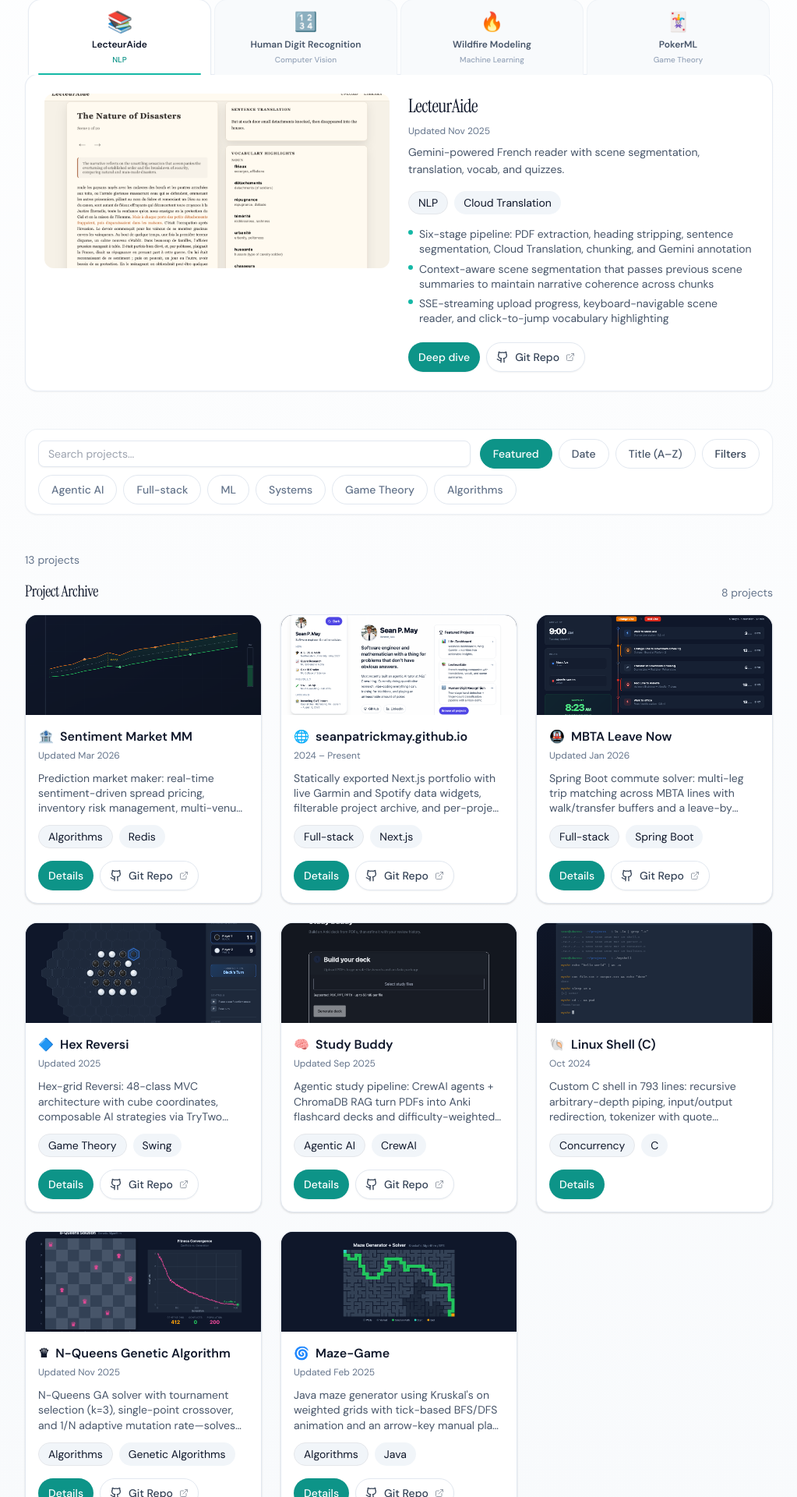
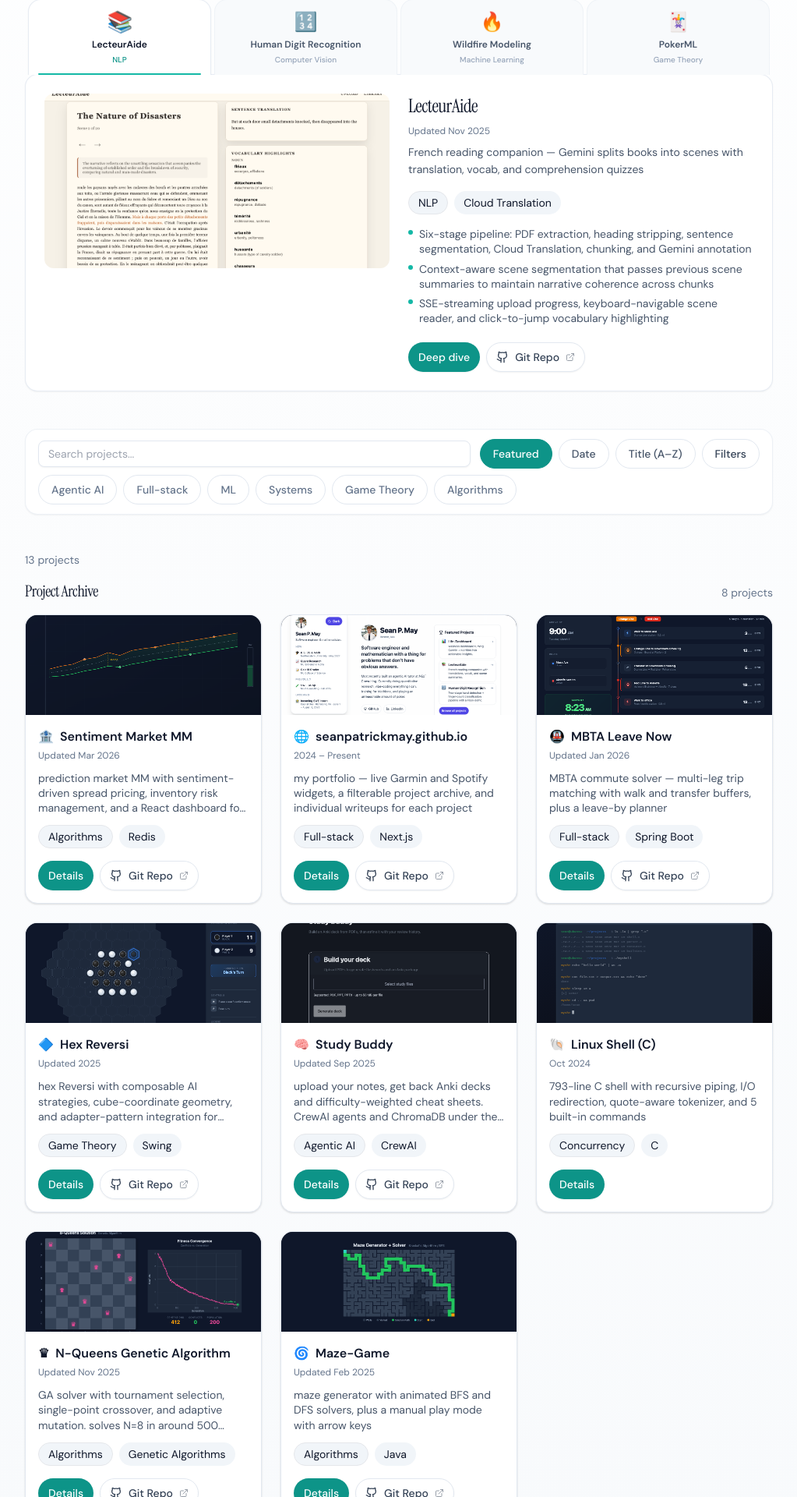
Before and after one commit to seanpatrickmay/seanpatrickmay.github.io, a Next.js app: page /projects in a window 1280 px wide. Shown: the part 851-2771 px from the top of the page at 78% size, without its empty margins (128-1151 px from the left). Built offline with nearby package versions, Linux system fonts and the light colour scheme.

Commit message:
content: rewrite site copy to casual tone

```diff
--- a/components/AboutSection.jsx
+++ b/components/AboutSection.jsx
@@ -212,7 +212,7 @@ export default function AboutSection({
           <div className="space-y-4">
             <div className="space-y-4">
               <h3 className="font-display text-2xl tracking-tight text-slate-900 dark:text-slate-50">
-                Off the clock
+                when i'm not coding
               </h3>
 
               <HobbySpotlight hobbies={hobbySpotlights} />
@@ -221,7 +221,7 @@ export default function AboutSection({
             {hasHighlights && (
               <div className="space-y-4">
                 <h3 className="font-display text-2xl tracking-tight text-slate-900 dark:text-slate-50">
-                  Project spotlights
+                  projects worth showing
                 </h3>
                 <div className="grid gap-6 md:grid-cols-2">
                   {highlights.map(project => (
--- a/components/Header.jsx
+++ b/components/Header.jsx
@@ -117,7 +117,7 @@ export default function Header({ links }) {
                     Sean P. May
                   </a>
                   <p className="text-sm leading-relaxed text-slate-600 dark:text-slate-300">
-                    Software engineer &amp; mathematician.
+                    i write software and do math
                   </p>
                 </div>
                 <div className="mt-4 space-y-4 text-sm text-slate-600 dark:text-slate-300">
--- a/pages/404.jsx
+++ b/pages/404.jsx
@@ -14,14 +14,14 @@ export default function NotFound() {
             404
           </p>
           <h1 className="mt-2 font-display text-4xl tracking-tight text-slate-900 dark:text-slate-50">
-            Page not found
+            page not found
           </h1>
           <p className="mt-3 text-base text-slate-600 dark:text-slate-300">
-            This page doesn&apos;t exist, but plenty of others do.
+            this page doesn't exist, but there's plenty more to look at
           </p>
           <div className="mt-6">
             <PillLink href="/" variant="solid" icon={Home} className="px-5">
-              Back home
+              back home
             </PillLink>
           </div>
         </div>
--- a/pages/projects/index.jsx
+++ b/pages/projects/index.jsx
@@ -258,7 +258,7 @@ export default function ProjectsIndex() {
           <div>
             <h1 className="font-display text-4xl tracking-tight">Projects</h1>
             <p className="text-slate-600 dark:text-slate-300 mt-2 max-w-2xl">
-              A few projects I&apos;m proud of, and a few more I learned a lot from.
+              things i've built — some i'm proud of, and some that taught me a lot
             </p>
           </div>
           <PillLink href="/" variant="outline" className="px-4">
@@ -386,7 +386,7 @@ export default function ProjectsIndex() {
 
           {filteredProjects.length === 0 ? (
             <div className="rounded-2xl border border-dashed border-slate-300 bg-white/60 p-8 text-center text-sm text-slate-600 dark:border-slate-700 dark:bg-slate-900/60 dark:text-slate-300">
-              No projects match those filters. Try adjusting your search or clearing selections.
+              nothing matches those filters, try adjusting your search or clearing some
             </div>
           ) : (
             archiveProjects.length > 0 && (
--- a/public/projects.json
+++ b/public/projects.json
@@ -14,8 +14,8 @@
       "Garmin API",
       "Spotify API"
     ],
-    "oneLiner": "Next.js portfolio with live Garmin training stats, Spotify feeds, and 16 project case studies—statically exported to GitHub Pages.",
-    "cardDescription": "Statically exported Next.js portfolio with live Garmin and Spotify data widgets, filterable project archive, and per-project case study pages.",
+    "oneLiner": "this site. pulls my Garmin and Spotify data live, has writeups for all my projects, and it's just static HTML on GitHub Pages",
+    "cardDescription": "my portfolio — live Garmin and Spotify widgets, a filterable project archive, and individual writeups for each project",
     "languages": [
       "JavaScript",
       "Python"
@@ -89,9 +89,9 @@
       "TypeScript",
       "OpenAI"
     ],
-    "oneLiner": "Full-stack personal OS with auto iMessage ingestion, calendar sync, project tracking, AI-powered todos, and Garmin biometrics—all rendered in a Monet-inspired pixel art interface.",
+    "oneLiner": "my personal command center — it reads my iMessages, syncs my calendar, generates AI todos, tracks Garmin biometrics, and the whole thing is wrapped in a Monet-inspired pixel art UI",
     "featuredDescription": "Personal command center: auto iMessage ingestion, calendar + project integration, AI-generated todos, and biometric tracking.",
-    "cardDescription": "Auto iMessage ingestion, calendar sync, project tracking, AI todos, and Garmin biometrics in a Monet pixel art UI.",
+    "cardDescription": "auto iMessage ingestion, calendar sync, AI-generated todos, and Garmin biometrics in a pixel art Monet theme",
     "languages": [
       "Python",
       "TypeScript"
@@ -167,9 +167,9 @@
       "Cloud Translation",
       "Next.js"
     ],
-    "oneLiner": "Six-stage NLP pipeline using Gemini 1.5 Pro and Cloud Translation that turns French PDFs into scene-segmented reading experiences with sentence-level translation, vocabulary extraction, and comprehension quizzes.",
-    "featuredDescription": "French reading companion: Gemini-powered scene segmentation, sentence-level translation, vocab extraction, and quizzes.",
-    "cardDescription": "Gemini-powered French reader with scene segmentation, translation, vocab, and quizzes.",
+    "oneLiner": "takes French PDFs and turns them into actual reading experiences — scene segmentation, sentence-by-sentence translation, vocab extraction, and quizzes. i built it because looking things up word by word was killing me",
+    "featuredDescription": "French reading companion — Gemini splits books into scenes with translation, vocab, and comprehension quizzes.",
+    "cardDescription": "French reading companion — Gemini splits books into scenes with translation, vocab, and comprehension quizzes",
     "languages": [
       "Python",
       "TypeScript"
@@ -242,9 +242,9 @@
       "Computer Vision",
       "HTML"
     ],
-    "oneLiner": "Two-stage PyTorch pipeline (~7.5M params each) that localizes a hand bounding box then classifies raised finger count, trained on a custom annotated dataset.",
-    "featuredDescription": "Two-stage PyTorch pipeline: hand localization then finger-count classification with a custom dataset and Flask demo.",
-    "cardDescription": "Two-stage PyTorch CV pipeline: hand detection then finger-count classification.",
+    "oneLiner": "two PyTorch CNNs — first one finds your hand in the frame, second one counts how many fingers you're holding up. trained on a dataset i annotated myself",
+    "featuredDescription": "two-stage CV pipeline: find the hand, then count the fingers. custom dataset and a Flask demo",
+    "cardDescription": "two-stage CV pipeline: find the hand, then count the fingers. custom dataset and a Flask demo",
     "languages": [
       "Python"
     ],
@@ -315,8 +315,8 @@
       "Earth Engine",
       "scikit-learn"
     ],
-    "oneLiner": "Multi-language pipeline (Python, JavaScript, R) that downloads GOES satellite imagery via Earth Engine, converts to GOFER-format JSON, and runs locational logistic regressions over fire spread.",
-    "cardDescription": "Wildfire research pipeline: Earth Engine satellite downloads, GOFER-format JSON normalization, scikit-learn logistic regressions, and a canvas-based fire viewer.",
+    "oneLiner": "research pipeline that pulls GOES satellite data through Earth Engine, converts it to GOFER-format JSON, and runs regressions on how fires spread. Python, JavaScript, and R all in one repo",
+    "cardDescription": "wildfire research — satellite data downloads, JSON normalization, logistic regressions, and a canvas viewer for the outputs",
     "languages": [
       "Python",
       "JavaScript"
@@ -389,8 +389,8 @@
       "TypeScript",
       "Docker"
     ],
-    "oneLiner": "Automated market-making engine for prediction markets that manages inventory risk, dynamically adjusts bid-ask spreads based on sentiment signals, and executes across Kalshi and Polymarket.",
-    "cardDescription": "Prediction market maker: real-time sentiment-driven spread pricing, inventory risk management, multi-venue quote execution, and a React monitoring dashboard.",
+    "oneLiner": "automated market maker for prediction markets — ingests sentiment signals, prices two-sided quotes, manages inventory risk, and executes across Kalshi and Polymarket",
+    "cardDescription": "prediction market MM with sentiment-driven spread pricing, inventory risk management, and a React dashboard for monitoring everything",
     "languages": [
       "Python",
       "TypeScript"
@@ -460,8 +460,8 @@
       "phevaluator",
       "CFR+"
     ],
-    "oneLiner": "CFR+ solver for heads-up NLHE with k-means card abstraction, external sampling, and a FastAPI web frontend with live 13x13 range visualization.",
-    "cardDescription": "CFR+ poker solver: 100K iterations of external sampling MCCFR, card bucketing, and a web UI with live range heatmaps.",
+    "oneLiner": "CFR+ solver for heads-up no limit — k-means card abstraction, 100K iterations of external sampling, and a web UI where you can play the bot and see its ranges live",
+    "cardDescription": "poker solver with 100K iterations of CFR+, card bucketing, and a web app with live 13x13 range heatmaps",
     "languages": [
       "Python"
     ],
@@ -531,8 +531,8 @@
       "Gradle",
       "HTML"
     ],
-    "oneLiner": "Spring Boot app that solves multi-leg MBTA commutes by matching trip IDs across lines, computing walk and transfer buffers, and serving leave-by times through a REST API.",
-    "cardDescription": "Spring Boot commute solver: multi-leg trip matching across MBTA lines with walk/transfer buffers and a leave-by planner UI.",
+    "oneLiner": "tells you when to leave for the T — matches trips across lines, adds walking and transfer time, and gives you a leave-by recommendation",
+    "cardDescription": "MBTA commute solver — multi-leg trip matching with walk and transfer buffers, plus a leave-by planner",
     "languages": [
       "Java"
     ],
@@ -599,8 +599,8 @@
       "CrewAI",
       "ChromaDB"
     ],
-    "oneLiner": "Agentic study pipeline using CrewAI and ChromaDB that converts PDFs and lecture notes into Anki flashcard decks and difficulty-weighted LaTeX cheat sheets.",
-    "cardDescription": "Agentic study pipeline: CrewAI agents + ChromaDB RAG turn PDFs into Anki flashcard decks and difficulty-weighted LaTeX cheat sheets.",
+    "oneLiner": "give it your PDFs and lecture notes, it gives you back Anki flashcard decks and LaTeX cheat sheets weighted by difficulty. built with CrewAI agents and ChromaDB for retrieval",
+    "cardDescription": "upload your notes, get back Anki decks and difficulty-weighted cheat sheets. CrewAI agents and ChromaDB under the hood",
     "languages": [
       "Python",
       "JavaScript"
@@ -666,8 +666,8 @@
       "Python",
       "Genetic Algorithms"
     ],
-    "oneLiner": "Genetic algorithm that solves N-Queens via tournament selection and adaptive 1/N mutation—finds conflict-free boards for N=8 in under 500 generations.",
-    "cardDescription": "N-Queens GA solver with tournament selection (k=3), single-point crossover, and 1/N adaptive mutation rate—solves N=8 in ~500 generations.",
+    "oneLiner": "genetic algorithm for N-Queens — tournament selection, adaptive mutation rate, solves N=8 in under 500 generations",
+    "cardDescription": "GA solver with tournament selection, single-point crossover, and adaptive mutation. solves N=8 in around 500 generations",
     "languages": [
       "Python"
     ],
@@ -732,8 +732,8 @@
       "javalib.impworld",
       "javalib.worldimages"
     ],
-    "oneLiner": "Java world program that generates mazes via Kruskal's algorithm on weighted grids, animates BFS and DFS solutions frame-by-frame, and supports manual keyboard play.",
-    "cardDescription": "Java maze generator using Kruskal's on weighted grids with tick-based BFS/DFS animation and an arrow-key manual play mode.",
+    "oneLiner": "generates mazes with Kruskal's algorithm, then you can watch BFS or DFS solve them frame by frame, or just play through it yourself with arrow keys",
+    "cardDescription": "maze generator with animated BFS and DFS solvers, plus a manual play mode with arrow keys",
     "languages": [
       "Java"
     ],
@@ -796,8 +796,8 @@
       "Java",
       "Swing"
     ],
-    "oneLiner": "Hex-grid Reversi in 48 classes with cube-coordinate geometry, a composable AI strategy framework (TryTwo combinator), and a Swing GUI—plus a full adapter layer for third-party provider integration.",
-    "cardDescription": "Hex-grid Reversi: 48-class MVC architecture with cube coordinates, composable AI strategies via TryTwo combinator, and adapter-pattern provider integration.",
+    "oneLiner": "Reversi on a hex grid — 48-class MVC architecture with cube coordinates, composable AI strategies, and a full adapter layer for plugging in third-party code",
+    "cardDescription": "hex Reversi with composable AI strategies, cube-coordinate geometry, and adapter-pattern integration for third-party providers",
     "languages": [
       "Java"
     ],
@@ -861,8 +861,8 @@
       "Concurrency",
       "Data Structures"
     ],
-    "oneLiner": "793-line C shell with recursive arbitrary-depth piping, I/O redirection, 5 built-ins, and a custom dynamic vector for tokenization.",
-    "cardDescription": "Custom C shell in 793 lines: recursive arbitrary-depth piping, input/output redirection, tokenizer with quote handling, and 5 built-in commands.",
+    "oneLiner": "custom shell in 793 lines of C — recursive piping at arbitrary depth, I/O redirection, and a hand-rolled dynamic vector for tokenization",
+    "cardDescription": "793-line C shell with recursive piping, I/O redirection, quote-aware tokenizer, and 5 built-in commands",
     "languages": [
       "C"
     ],
```
Also changed, not shown: components/ContactSection.jsx (+4 -4 lines), components/Hero.jsx (+5 -5 lines).
